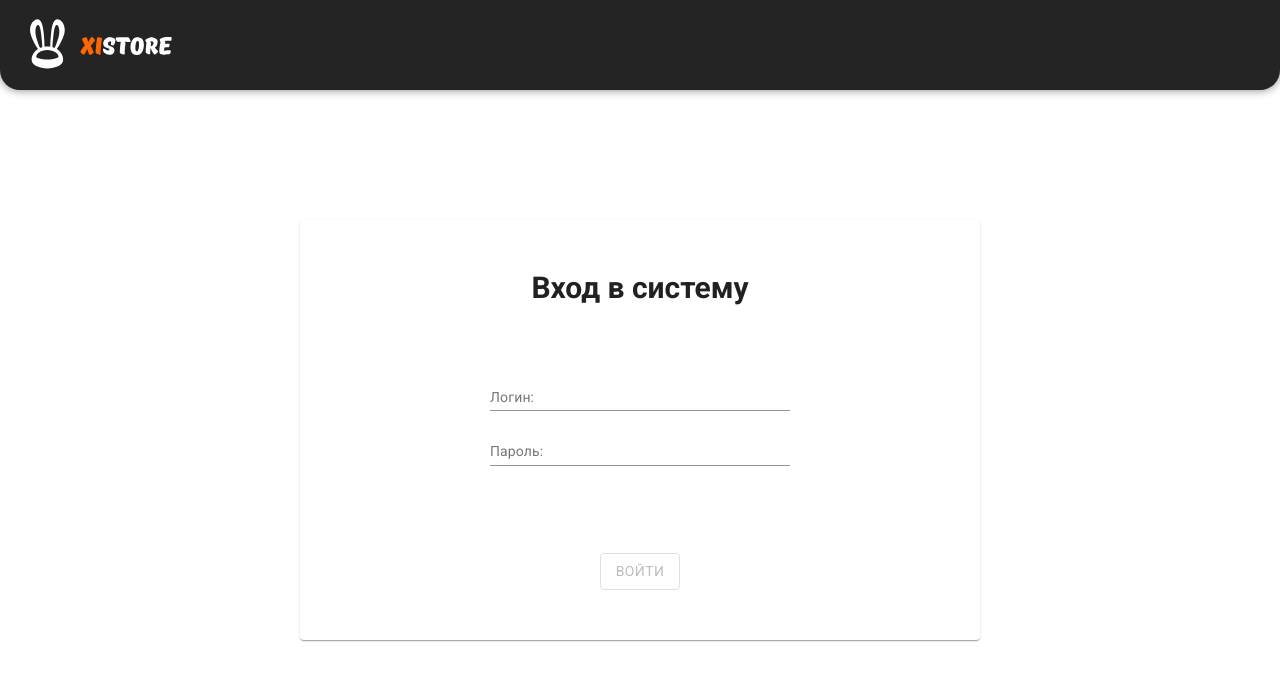
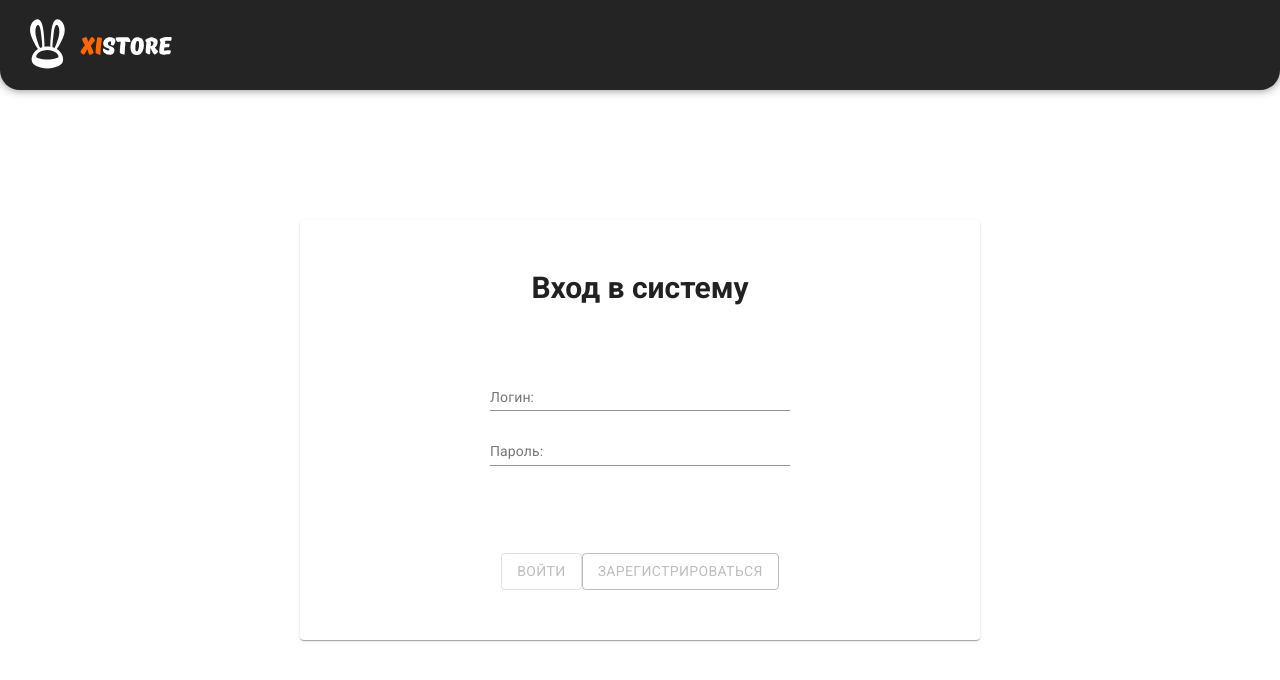
Before and after one commit to PrudnikOFF97/xistore_repair-frontend, a React (Create React App) app: page /auth in a window 1280 px wide. Shown: the top 680 px of the page. Built offline with nearby package versions, Linux system fonts and the light colour scheme.

Commit message:
feat: enable registration

```diff
--- a/src/Components/AuthPage/AuthPage.js
+++ b/src/Components/AuthPage/AuthPage.js
@@ -115,7 +115,7 @@ class AuthPage extends Component {
 
                     <div className="buttonContainer">
                         <Button variant="outlined" disabled={!!this.state.errors.login || !!this.state.errors.password} color="primary" onClick={this.LoginHandler}>Войти</Button>
-                        {/* <Button variant="outlined" disabled={!!this.state.errors.login || !!this.state.errors.password} color="secondary" onClick={this.SignUpHandler}>Зарегистрироваться</Button> */}
+                        <Button variant="outlined" disabled={!!this.state.errors.login || !!this.state.errors.password} color="secondary" onClick={this.SignUpHandler}>Зарегистрироваться</Button>
                     </div>
                 </Card>
             </div>
```
